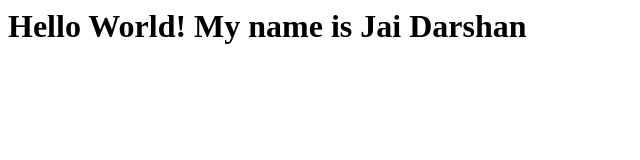
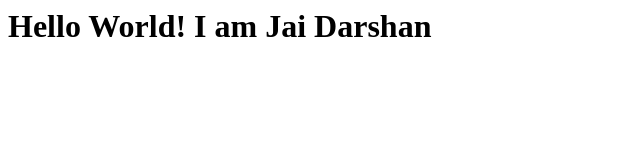
Before and after one commit to Jaidarshan/Space.web, a plain HTML site: page index.html in a window 1280 px wide. Shown: the whole page, without its empty margins (0-640 px from the left). Drawn offline with Linux system fonts and the light colour scheme.

Commit message:
Update index.html

```diff
--- a/index.html
+++ b/index.html
@@ -3,6 +3,6 @@
     <title>My first website</title>
   </head>
   <body>
-    <h1>Hello World! My name is Jai Darshan </h1>
+    <h1>Hello World! I am Jai Darshan </h1>
   </body>
 </html>
```
